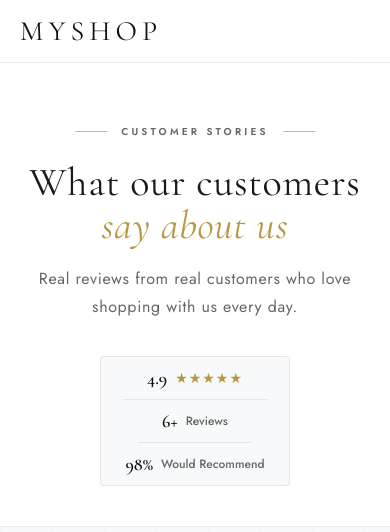
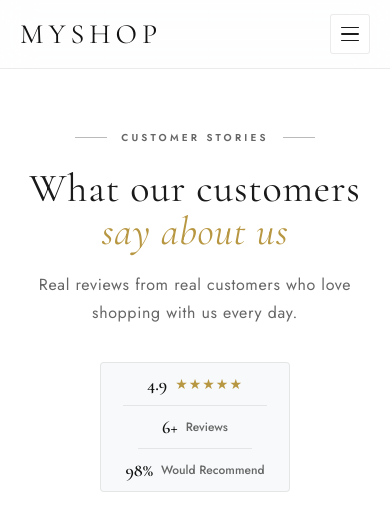
Before and after one commit to Ajay-Kumar-Thakur/shopping, a Django app: page /testimonials/ in a window 390 px wide. Shown: the top 532 px of the page. Run offline with Django 5.2, Linux system fonts and the light colour scheme; data comes from the database, SQL or seed files in the repository.

Commit message:
Implement mobile nav with hamburger button
Added styles and functionality for a mobile navigation hamburger button, including HTML structure and JavaScript logic for toggling the menu.

```diff
--- a/pages/templates/pages/testimonials.html
+++ b/pages/templates/pages/testimonials.html
@@ -70,6 +70,34 @@
       letter-spacing: 0.18em; text-transform: uppercase;
       color: var(--accent); text-decoration: none;
     }
+
+    /* ADDED: Hamburger button styles */
+    .nav-hamburger {
+      display: none;
+      flex-direction: column;
+      justify-content: center;
+      align-items: center;
+      gap: 5px;
+      background: var(--bg-card);
+      border: 1px solid var(--border);
+      border-radius: 3px;
+      padding: 0;
+      cursor: pointer;
+      width: 40px;
+      height: 40px;
+      flex-shrink: 0;
+    }
+    .nav-hamburger span {
+      display: block;
+      width: 18px;
+      height: 1.5px;
+      background: var(--text-main);
+      border-radius: 1px;
+      transition: transform 0.25s ease, opacity 0.25s ease;
+    }
+    .nav-hamburger.open span:nth-child(1) { transform: translateY(6.5px) rotate(45deg); }
+    .nav-hamburger.open span:nth-child(2) { opacity: 0; transform: scaleX(0); }
+    .nav-hamburger.open span:nth-child(3) { transform: translateY(-6.5px) rotate(-45deg); }
 
     .nav-links { display: flex; align-items: center; gap: 32px; list-style: none; }
     .nav-links a {
@@ -467,9 +495,38 @@
     }
 
     @media (max-width: 1024px) { .testimonials-grid { columns: 2; } }
+
     @media (max-width: 768px) {
       .nav { padding: 14px 20px; }
-      .nav-links { display: none; }
+
+      /* ADDED: Mobile nav styles */
+      .nav-hamburger { display: flex; }
+      .nav-links {
+        display: none;
+        position: absolute;
+        top: 100%; left: 0; right: 0;
+        background: rgba(255,255,255,0.98);
+        backdrop-filter: blur(14px);
+        border-top: 1px solid var(--border);
+        border-bottom: 1px solid var(--border);
+        flex-direction: column;
+        align-items: stretch;
+        gap: 0;
+        padding: 4px 0;
+        z-index: 200;
+        box-shadow: 0 8px 24px rgba(0,0,0,0.08);
+      }
+      .nav-links.open { display: flex; }
+      .nav-links li { width: 100%; }
+      .nav-links a {
+        display: block;
+        padding: 13px 24px;
+        font-size: 12px;
+        border-bottom: 1px solid var(--border);
+        letter-spacing: 0.12em;
+      }
+      .nav-links li:last-child a { border-bottom: none; }
+
       .hero { padding: 52px 20px 40px; }
       main { padding: 40px 20px 60px; }
       .testimonials-grid { columns: 1; }
@@ -490,13 +547,21 @@
   <header>
     <nav class="nav">
       <a href="{% url 'index' %}" class="brand">MyShop</a>
-      <ul class="nav-links">
+
+      <!-- ADDED: Hamburger button HTML -->
+      <button class="nav-hamburger" id="navHamburger" aria-label="Toggle menu" aria-expanded="false">
+        <span></span>
+        <span></span>
+        <span></span>
+      </button>
+
+      <!-- MODIFIED: Added ID to ul -->
+      <ul class="nav-links" id="navLinks">
         <li><a href="{% url 'index' %}">Home</a></li>
         <li><a href="{% url 'product_list' %}">Shop</a></li>
         <li><a href="{% url 'faq' %}">FAQ</a></li>
         <li><a href="{% url 'contact' %}">Contact</a></li>
         <li><a href="{% url 'testimonials' %}" class="active">Testimonials</a></li>
-
       </ul>
     </nav>
   </header>
@@ -718,6 +783,43 @@
   </footer>
 
   <script>
+    /* ADDED: Hamburger mobile nav logic */
+    (function () {
+      const hamburger = document.getElementById('navHamburger');
+      const navLinks  = document.getElementById('navLinks');
+      if (!hamburger || !navLinks) return;
+
+      hamburger.addEventListener('click', function (e) {
+        e.stopPropagation();
+        const isOpen = navLinks.classList.toggle('open');
+        hamburger.classList.toggle('open', isOpen);
+        hamburger.setAttribute('aria-expanded', isOpen);
+      });
+
+      /* Close when clicking outside */
+      document.addEventListener('click', function () {
+        navLinks.classList.remove('open');
+        hamburger.classList.remove('open');
+        hamburger.setAttribute('aria-expanded', 'false');
+      });
+
+      /* Prevent clicks inside the menu from closing it */
+      navLinks.addEventListener('click', function (e) {
+        e.stopPropagation();
+      });
+
+      /* Close on Escape key */
+      document.addEventListener('keydown', function (e) {
+        if (e.key === 'Escape') {
+          navLinks.classList.remove('open');
+          hamburger.classList.remove('open');
+          hamburger.setAttribute('aria-expanded', 'false');
+        }
+      });
+    })();
+
+
+    /* --- Star rating logic (unchanged) --- */
     const labels = ['', 'Poor', 'Fair', 'Good', 'Very Good', 'Excellent'];
     let currentRating = 0;
 
```
